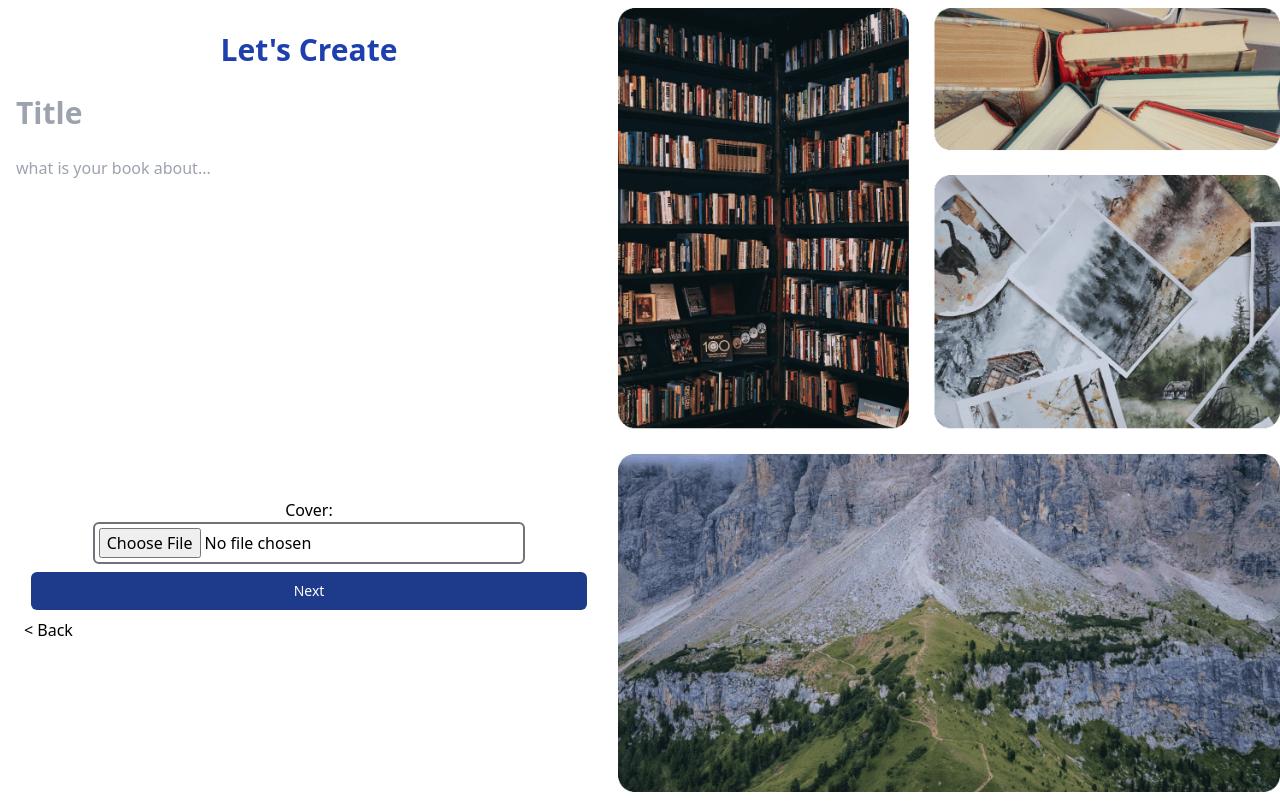
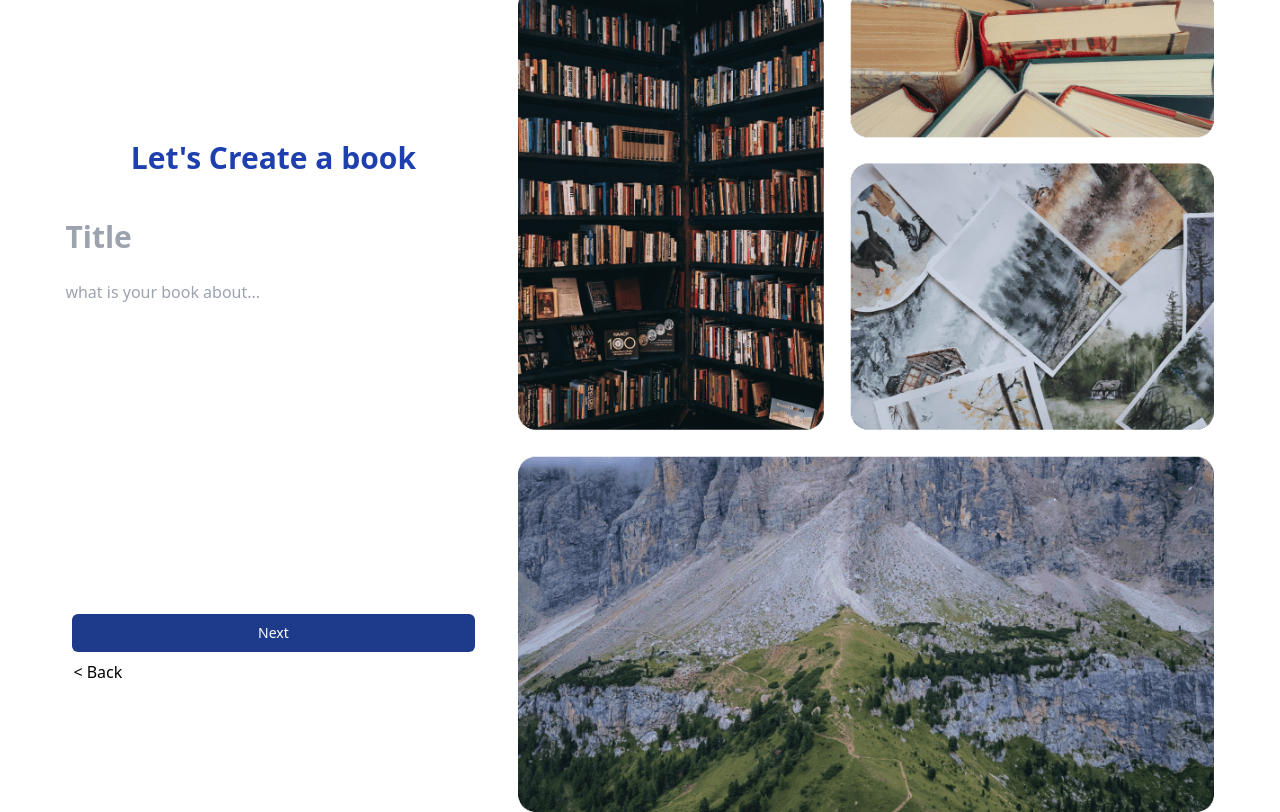
Before and after one commit to Kim-Tsok/scriblr-legacy, a React (Vite) app in the folder frontend/: page /create/books in a window 1280 px wide. Built offline with nearby package versions, Linux system fonts and the light colour scheme; no server answers.

Commit message:
Improving ux for basis of articles

```diff
--- a/frontend/src/Pages/Discover.jsx
+++ b/frontend/src/Pages/Discover.jsx
@@ -1,8 +1,8 @@
 import { useEffect, useState } from "react";
 import { useContentsContext } from "../hooks/useContentContext";
 import Book from "../components/Book";
-import { Link } from "react-router-dom";
 import { useAuthContext } from "../hooks/useAuthContext";
+import CreateBtnMobile from "../components/CreateBtnMobile";
 
 const Discover = () => {
   const [isLoading, setIsLoading] = useState("");
@@ -58,14 +58,7 @@ const Discover = () => {
               <Book key={content._id} content={content} cover={content.cover} />
             ))}
         </div>
-        <div className="w-screen fixed h-10 bottom-0 flex items-center justify-center">
-          <Link
-            to="/create"
-            className="rounded-full fixed  bottom-0 m-7 text-lg p-2 px-3 bg-blue-800 text-white  font-mono md:hidden"
-          >
-            Create
-          </Link>
-        </div>
+        <CreateBtnMobile />
       </div>
     </>
   );
--- a/frontend/src/components/Create Menu/Books/BookForm.jsx
+++ b/frontend/src/components/Create Menu/Books/BookForm.jsx
@@ -1,14 +1,10 @@
 import { useState } from "react";
 import { useAuthContext } from "../../../hooks/useAuthContext.jsx";
-import { useContentsContext } from "../../../hooks/useContentContext.jsx";
 
 import { useDispatch, useSelector } from "react-redux";
 import { booksCreate } from "../../../slices/bookSlice.js";
 import "react-quill/dist/quill.snow.css";
-import coverPreview from "/cover preview.png";
-import axios from "axios";
 import { useNavigate, Link } from "react-router-dom";
-import Tiptap from "../../tiptap.jsx";
 
 import InfoForm from "./InfoForm.jsx";
 import WriteBook from "./WriteBook.jsx";
@@ -78,12 +74,11 @@ const BookForm = () => {
     <>
       <form
         className="w-screen h-screen flex items-center justify-center"
-        name=""
+        name="Create Book"
         onSubmit={handleSubmit}
       >
-        <div id="Book_First" className="flex">
+        <div id="Book_First" className="flex items-center">
           <InfoForm title={title} setTitle={setTitle} />
-
           <CreateSideImg />
         </div>
         <div
--- a/frontend/src/components/Create Menu/Books/CreateSideImg.jsx
+++ b/frontend/src/components/Create Menu/Books/CreateSideImg.jsx
@@ -5,7 +5,7 @@ import img from "/img for create.png";
 const CreateSideImg = () => {
   return (
     <>
-      <div className="w-[60%] h-[95%] flex max-md:hidden">
+      <div className="w-[57%] h-[95%] flex items-center justify-center max-[979px]:hidden">
         <img
           src={sideImg}
           className="object-contain w-full h-full max-[1360px]:hidden"
@@ -14,10 +14,6 @@ const CreateSideImg = () => {
           src={sideImgRes}
           className="object-contain h-full w-full hidden max-[1360px]:block max-[979px]:hidden"
         />
-        <img
-          src={img}
-          className="object-contain h-full w-full hidden max-[979px]:block "
-        />
       </div>
     </>
   );
--- a/frontend/src/components/Create Menu/Books/InfoForm.jsx
+++ b/frontend/src/components/Create Menu/Books/InfoForm.jsx
@@ -35,16 +35,20 @@ const InfoForm = ({ title, setTitle }) => {
   };
   return (
     <>
-      <div id="BookInfoForm">
+      <div
+        id="BookInfoForm"
+        className="w-[40%] flex items-center justify-center flex-col max-[979px]:w-screen"
+      >
         <h1 className="text-blue-800 text-3xl font-bold m-6 text-center max-md:my-8">
-          Let's Create
+          Let's Create a book
         </h1>
+        <div className="w-[35vw] mt-4 max-[979px]:w-[90vw]">
           <input
             type="text"
             placeholder="Title"
             value={title}
             onChange={(e) => setTitle(e.target.value)}
-          className="bg-white text-3xl font-bold m-2 mt-0 outline-none p-2 h-10"
+            className="bg-white text-3xl font-bold m-2 mt-0 outline-none p-2 h-10 max-[979px]:mx-5"
           />
           <textarea
             name="description"
@@ -57,9 +61,9 @@ const InfoForm = ({ title, setTitle }) => {
             minLength={30}
             maxLength={1024}
             placeholder="what is your book about..."
-          className="bg-white w-full resize-none outline-none m-2 p-2"
+            className="bg-white w-full resize-none outline-none m-2 p-2 max-[979px]:mx-5"
           ></textarea>
-        <div className="w-full flex items-center justify-center flex-col my-2">
+          {/* <div className="w-full flex items-center justify-center flex-col my-2">
             <label className="text-left items-start">Cover:</label>
             <div className="p-1 rounded-md border-2  border-zinc-500 w-[70%]">
               <input
@@ -70,7 +74,8 @@ const InfoForm = ({ title, setTitle }) => {
                 className="w-full h-full z-10 "
               />
             </div>
-        </div>
+          </div> */}
+
           <div className="flex flex-col w-full items-center">
             <button
               onClick={handleNext}
@@ -85,6 +90,7 @@ const InfoForm = ({ title, setTitle }) => {
             </div>
           </div>
         </div>
+      </div>
     </>
   );
 };
--- a/frontend/src/components/Create Menu/Books/WriteBook.jsx
+++ b/frontend/src/components/Create Menu/Books/WriteBook.jsx
@@ -19,6 +19,7 @@ const WriteBook = ({ title, value, setValue }) => {
         className="flex w-screen items-center justify-between"
         id="topofquill"
       >
+        <h1 className="ml-5 text-3xl font-bold">{title}</h1>
         <div className="flex items-end justify-end px-5">
           <button
             onClick={handleBack}
--- /dev/null
+++ b/frontend/src/components/CreateBtnMobile.jsx
@@ -0,0 +1,26 @@
+const CreateBtnMobile = () => {
+  const handleClick = () => {
+    const c_overlay = document.getElementById("create-overlay");
+
+    c_overlay.style.display = "flex";
+  };
+  return (
+    <>
+      <div
+        className="w-screen fixed h-screen blur-lg bg-black opacity-25 z-[100] hidden max-md:hidden"
+        id="create-overlay"
+      ></div>
+      <div className="w-screen fixed h-10 bottom-0 flex items-center justify-center z-50">
+        <button
+          to="/create"
+          onClick={handleClick}
+          className="rounded-full fixed  bottom-0 m-7 text-lg w-10 h-10 flex items-center justify-center font-semibold bg-blue-800 text-white  font-mono md:hidden"
+        >
+          +
+        </button>
+      </div>
+    </>
+  );
+};
+
+export default CreateBtnMobile;
```
Lines whose indentation alone changed are shown as unchanged.
